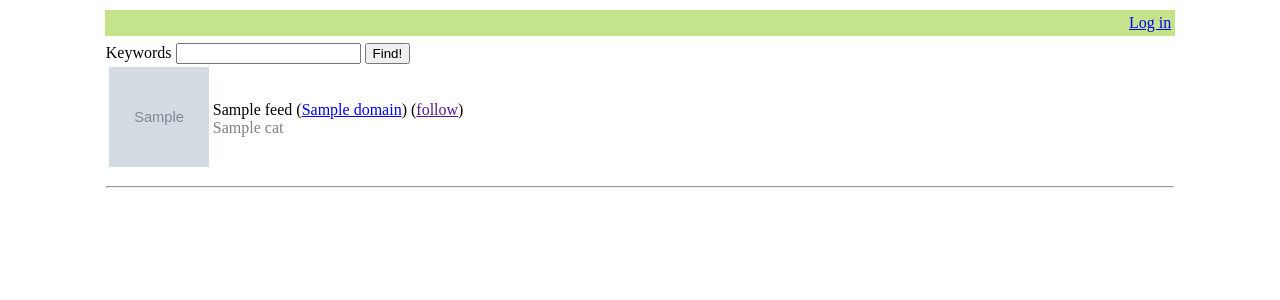
After one commit to ibz/usocial, a Python web app: template musocial/templates/podcast_search.html in a window 1280 px wide. The commit adds this page. Shown: the top 300 px of the page. Run offline with Jinja, Linux system fonts and the light colour scheme; the template is opened without the code that fills it: most values are stand-ins (such as "Sample title", 1, 10 or a date in 2020); grey boxes marked "Sample" are stand-in pictures; form fields are guessed from the names that the template uses.

Commit message:
Add podcasts via podcastindex.org (experimental).

```diff
--- a/config.py
+++ b/config.py
@@ -9,6 +9,9 @@ JWT_ACCESS_TOKEN_EXPIRES = datetime.timedelta(days=1)
 JWT_CSRF_CHECK_FORM = True
 JWT_ACCESS_CSRF_FIELD_NAME = 'jwt_csrf_token'
 
+PODCASTINDEX_API_KEY = 'ZBJFW42QYWT6C8PWB7EZ'
+PODCASTINDEX_API_SECRET = 'dyHyKXSpJjn4J4rXYpj^DPsWNLjJ2j#VjJ38st9Q'
+
 DEFAULT_USER_ID = 1
 
 SQLALCHEMY_DATABASE_URI = 'sqlite:///../instance/musocial.db'
--- a/musocial/forms.py
+++ b/musocial/forms.py
@@ -17,3 +17,6 @@ class FollowWebsiteForm(FlaskForm):
 
 class FollowFeedForm(FlaskForm):
    url = SelectField("Feed")
+
+class SearchPodcastForm(FlaskForm):
+   keywords = StringField("Keywords")
--- a/musocial/models.py
+++ b/musocial/models.py
@@ -38,10 +38,14 @@ class User(db.Model):
 class Feed(db.Model):
     __tablename__ = 'feeds'
 
+    FEED_TYPE_BASIC = 1
+    FEED_TYPE_PODCAST = 2
+
     id = db.Column(db.Integer, primary_key=True, autoincrement=True)
     url = db.Column(db.String(1000), unique=True, nullable=False)
     homepage_url = db.Column(db.String(1000), nullable=False)
     title = db.Column(db.String(1000), nullable=True)
+    feed_type = db.Column(db.Integer, nullable=False, default=FEED_TYPE_BASIC)
     updated_at = db.Column(db.DateTime, nullable=True)
     fetched_at = db.Column(db.DateTime, nullable=True)
     fetch_failed = db.Column(db.Boolean, default=False)
--- a/musocial/templates/base.html
+++ b/musocial/templates/base.html
@@ -81,6 +81,20 @@
                 }
             );
         }
+        function followPodcast(podcastindex_id, url, homepage_url, title, csrf_token) {
+            doPost("{{ url_for('ajax.follow_podcast') }}", `url=${url}&homepage_url=${homepage_url}&title=${title}`, csrf_token,
+                function() {
+                    replaceClass(`podcast-${podcastindex_id}`, `feed-followed-0`, `feed-followed-1`);
+                }
+            );
+        }
+        function unfollowPodcast(podcastindex_id, url, csrf_token) {
+            doPost("{{ url_for('ajax.unfollow_podcast') }}", `url=${url}`, csrf_token,
+                function() {
+                    replaceClass(`podcast-${podcastindex_id}`, `feed-followed-1`, `feed-followed-0`);
+                }
+            );
+        }
         </script>
     </head>
     <body>
--- /dev/null
+++ b/musocial/templates/podcast_search.html
@@ -0,0 +1,34 @@
+{% extends "base.html" %}
+{% block content %}
+<div>
+    <form action="{{ url_for('subscription.podcast_search') }}" method="POST">
+        <input id="jwt_csrf_token" name="jwt_csrf_token" type="hidden" value="{{ jwt_csrf_token }}" />
+        {{ form.hidden_tag() }}
+        {{ form.keywords.label }}
+        {{ form.keywords }}
+        <button type="submit">Find!</button>
+    </form>
+</div>
+<table>
+    {% for feed in podcastindex_feeds %}
+        <tr class="main-row">
+            <td>
+                <img src="{{ feed.image }}" width="100" height="100" />
+            </td>
+            <td id="podcast-{{ feed.id }}" class="feed-followed-{% if feed.subscribed %}1{% else %}0{% endif %}">
+                {{ feed.title }} (<a target="_blank" href="{{ feed.homepage_url }}">{{ feed.domain }}</a>)
+                <span class="unfollow-link">
+                    (<a onclick="unfollowPodcast({{ feed.id }}, '{{ feed.url }}', '{{ csrf_token() }}'); return false;" href="">unfollow</a>)
+                </span>
+                <span class="follow-link">
+                    (<a onclick="followPodcast({{ feed.id }}, '{{ feed.url }}', '{{ feed.homepage_url }}', '{{ feed.title }}', '{{ csrf_token() }}'); return false;" href="">follow</a>)
+                </span>
+                <div class="extra-row">
+                    {% for cat in feed.categories %}{{ cat }} {% endfor %}
+                </div>
+            </td>
+        </tr>
+        <tr><td></td></tr>
+    {% endfor %}
+</table>
+{% endblock %}
--- a/musocial/templates/subscription/feeds.html
+++ b/musocial/templates/subscription/feeds.html
@@ -1,6 +1,6 @@
 {% extends "base.html" %}
 {% block content %}
-<a href="/follow-website">+ website</a>
+<a href="/follow-website">+ website</a> <a href="/podcast-search">+ podcast</a>
 <hr />
 <table>
         {% for feed in feeds %}
```
Also changed, not shown: musocial/views/ajax.py (+25 -0 lines), musocial/views/subscription.py (+31 -0 lines).
